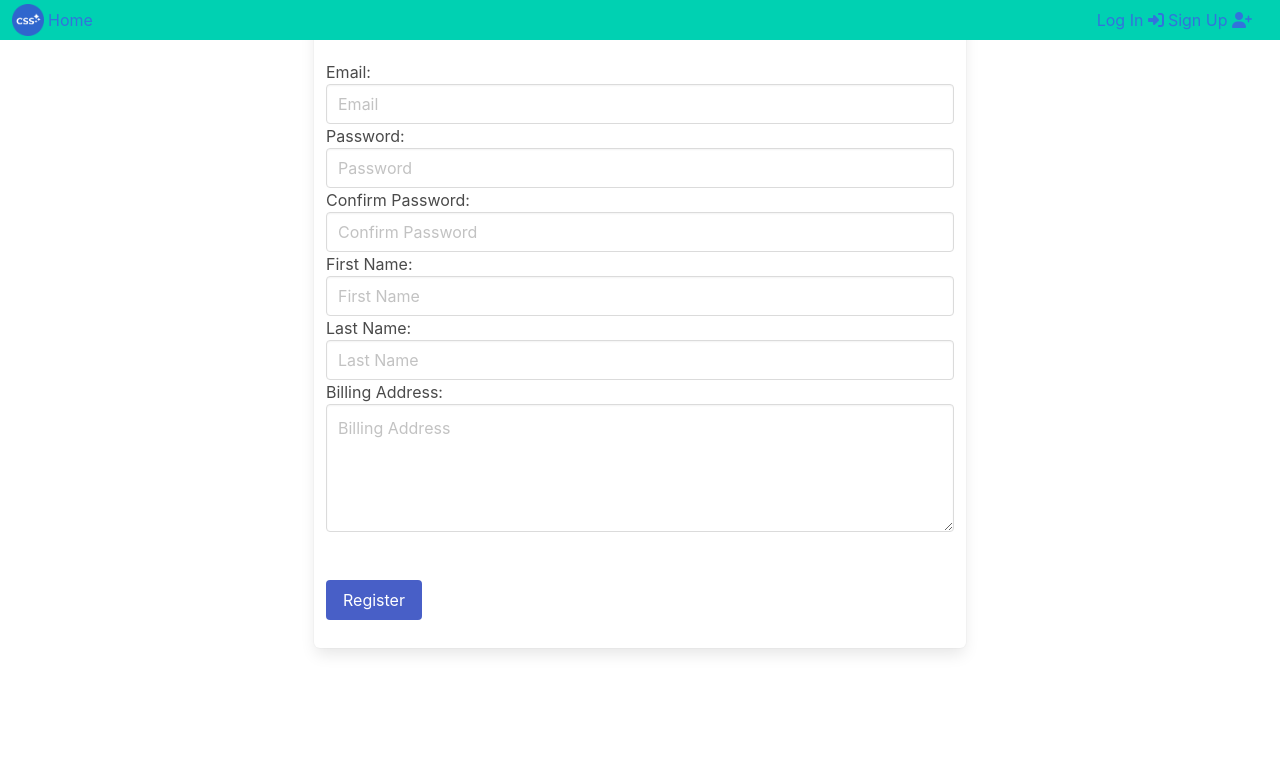
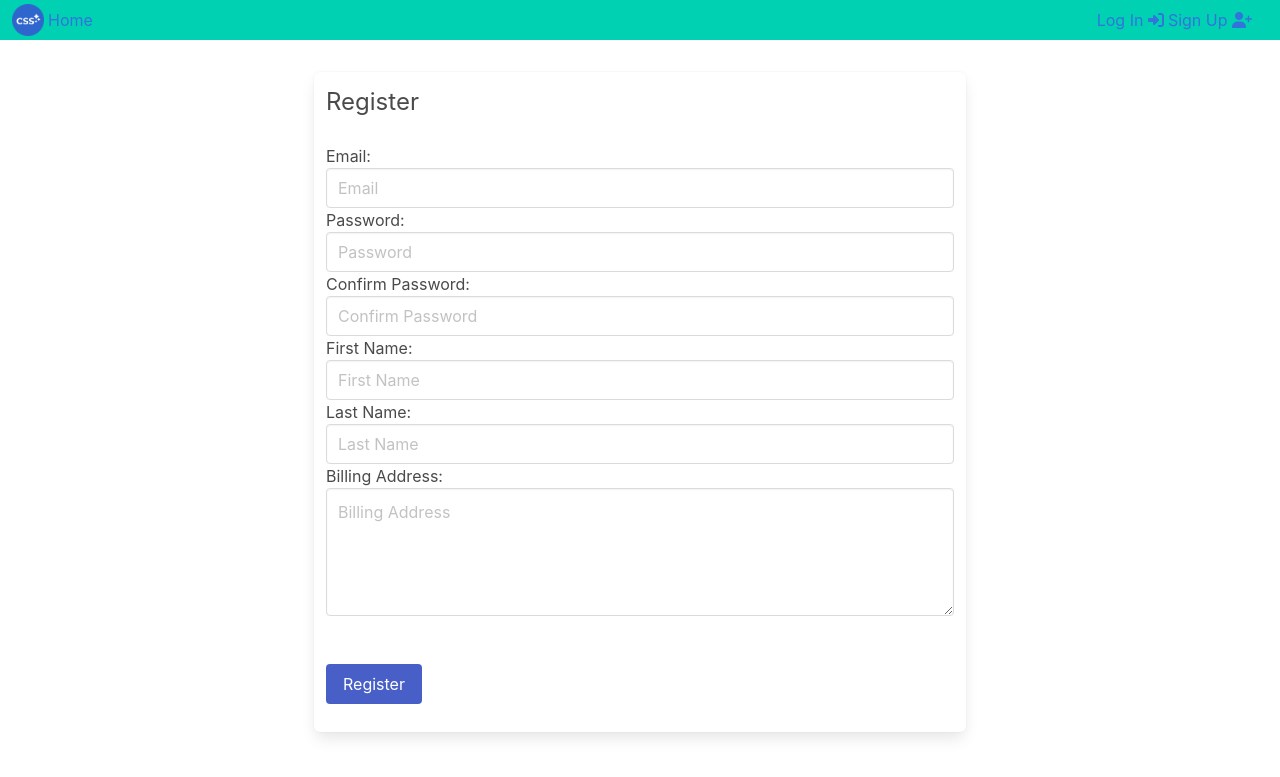
Before and after one commit to PastaRhythm/WebDevProject, a Flask app: page /register/ in a window 1280 px wide. Shown: the top 777 px of the page. Run offline with Flask 3, Linux system fonts and the light colour scheme; parts of the project's set-up code (start-up, migrations or seed data) failed here and were passed over; some libraries are stand-ins or nearby versions.

Commit message:
add padding to login and register

```diff
--- a/templates/login.html
+++ b/templates/login.html
@@ -1,8 +1,8 @@
 {% extends "main.html" %}
 
 {% block body %}
-
-<div class="columns">
+<br>
+<div class="columns mt-6">
 <div class="column is-half is-offset-one-quarter box">
 
     <h2 class="mb-5 is-size-4">Log In</h2>
--- a/templates/register.html
+++ b/templates/register.html
@@ -1,8 +1,8 @@
 {% extends "main.html" %}
 
 {% block body %}
-
-<div class="columns">
+<br>
+<div class="columns mt-6">
 <div class="column is-half is-offset-one-quarter box">
 
     <h2 class="mb-5 is-size-4">Register</h2>
```
